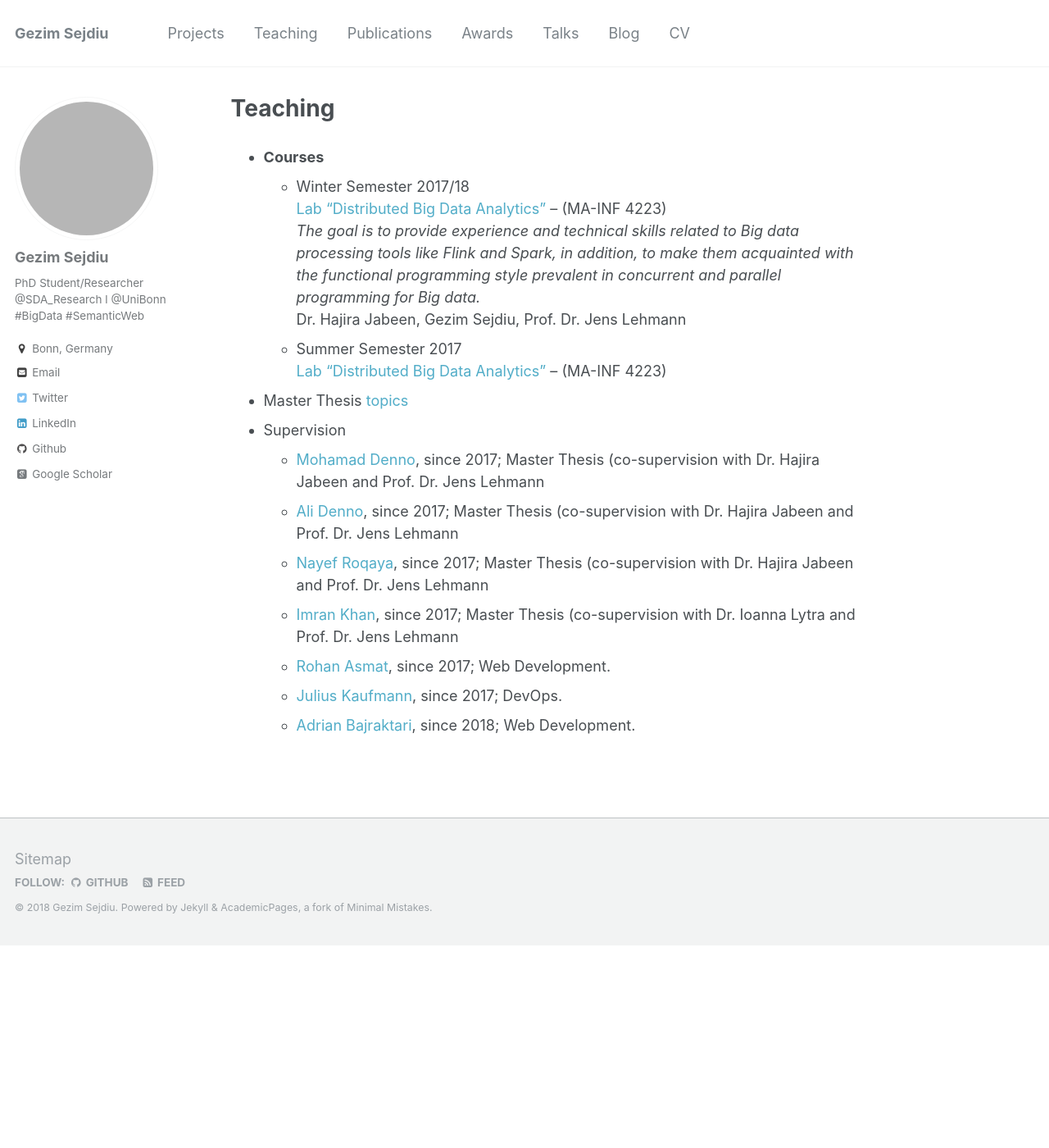
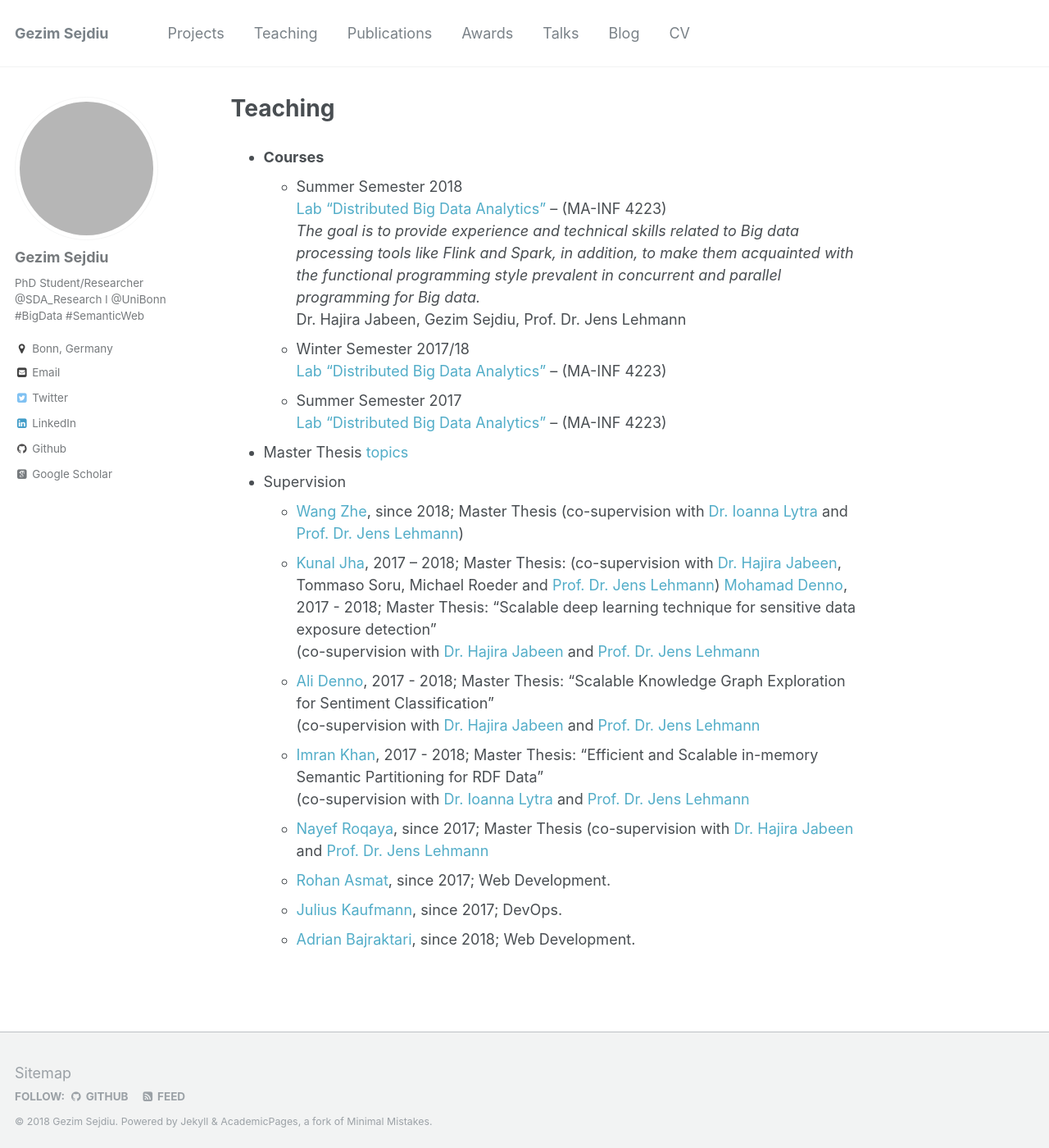
Before and after one commit to GezimSejdiu/gezimsejdiu.github.io, a Jekyll site: the page built from _pages/teaching.md, in a window 1280 px wide and 1400 px high. Shown: the whole window at 82% size. Built offline with Jekyll 4.4.1, drawn with Linux system fonts in a browser that asks for light colours; some web fonts are replaced; grey boxes are pictures that could not be loaded.

Commit message:
Update teaching page

```diff
--- a/_pages/teaching.md
+++ b/_pages/teaching.md
@@ -5,18 +5,25 @@ author_profile: true
 ---
 
 * **Courses**
-  * Winter Semester 2017/18
+  * Summer Semester 2018
   [Lab “Distributed Big Data Analytics”](https://github.com/SmartDataAnalytics/MA-INF-4223-DBDA-Lab)  – (MA-INF 4223)<br />
   _The goal is to provide experience and technical skills related to Big data processing tools like Flink and Spark, in addition, to make them acquainted with the functional programming style prevalent in concurrent and parallel programming for Big data._<br />
   Dr. Hajira Jabeen, Gezim Sejdiu, Prof. Dr. Jens Lehmann
+  * Winter Semester 2017/18
+  [Lab “Distributed Big Data Analytics”](https://github.com/SmartDataAnalytics/MA-INF-4223-DBDA-Lab)  – (MA-INF 4223)
   * Summer Semester 2017
   [Lab “Distributed Big Data Analytics”](https://github.com/SmartDataAnalytics/MA-INF-4223-DBDA-Lab)  – (MA-INF 4223)<br />
 * Master Thesis [topics](http://sda.cs.uni-bonn.de/teaching/thesis-announcements/)
 * Supervision
-  * [Mohamad Denno](https://github.com/mhddenno), since 2017; Master Thesis (co-supervision with Dr. Hajira Jabeen and Prof. Dr. Jens Lehmann
-  * [Ali Denno](https://github.com/AliDenno), since 2017; Master Thesis (co-supervision with Dr. Hajira Jabeen and Prof. Dr. Jens Lehmann
-  * [Nayef Roqaya](https://github.com/nayefroqaya), since 2017; Master Thesis (co-supervision with Dr. Hajira Jabeen and Prof. Dr. Jens Lehmann
-  * [Imran Khan](https://github.com/imransilvake), since 2017; Master Thesis (co-supervision with Dr. Ioanna Lytra and Prof. Dr. Jens Lehmann
+  * [Wang Zhe](https://github.com/CescWang1991), since 2018; Master Thesis (co-supervision with [Dr. Ioanna Lytra](http://sda.cs.uni-bonn.de/people/dr-ioanna-lytra/) and [Prof. Dr. Jens Lehmann](http://sda.cs.uni-bonn.de/people/prof-dr-jens-lehmann/))
+  * [Kunal Jha](https://github.com/Kunal-Jha), 2017 – 2018; Master Thesis: (co-supervision with [Dr. Hajira Jabeen](http://sda.cs.uni-bonn.de/people/dr-hajira-jabeen/), Tommaso Soru, Michael Roeder and [Prof. Dr. Jens Lehmann](http://sda.cs.uni-bonn.de/people/prof-dr-jens-lehmann/))
+  [Mohamad Denno](https://github.com/mhddenno), 2017 - 2018; Master Thesis: “Scalable deep learning technique for sensitive data exposure detection”
+        (co-supervision with [Dr. Hajira Jabeen](http://sda.cs.uni-bonn.de/people/dr-hajira-jabeen/) and [Prof. Dr. Jens Lehmann](http://sda.cs.uni-bonn.de/people/prof-dr-jens-lehmann/)
+  * [Ali Denno](https://github.com/AliDenno), 2017 - 2018; Master Thesis: “Scalable Knowledge Graph Exploration for Sentiment Classification”
+        (co-supervision with [Dr. Hajira Jabeen](http://sda.cs.uni-bonn.de/people/dr-hajira-jabeen/) and [Prof. Dr. Jens Lehmann](http://sda.cs.uni-bonn.de/people/prof-dr-jens-lehmann/)
+  * [Imran Khan](https://github.com/imransilvake), 2017 - 2018; Master Thesis: “Efficient and Scalable in-memory Semantic Partitioning for RDF Data”
+        (co-supervision with [Dr. Ioanna Lytra](http://sda.cs.uni-bonn.de/people/dr-ioanna-lytra/) and [Prof. Dr. Jens Lehmann](http://sda.cs.uni-bonn.de/people/prof-dr-jens-lehmann/)
+  * [Nayef Roqaya](https://github.com/nayefroqaya), since 2017; Master Thesis (co-supervision with [Dr. Hajira Jabeen](http://sda.cs.uni-bonn.de/people/dr-hajira-jabeen/) and [Prof. Dr. Jens Lehmann](http://sda.cs.uni-bonn.de/people/prof-dr-jens-lehmann/)
   * [Rohan Asmat](https://github.com/RohanAsmat),  since 2017; Web Development.
   * [Julius Kaufmann](https://github.com/juliuskaufmann), since 2017; DevOps.
   * [Adrian Bajraktari](https://github.com/AdrianBajraktari), since 2018; Web Development.
```
